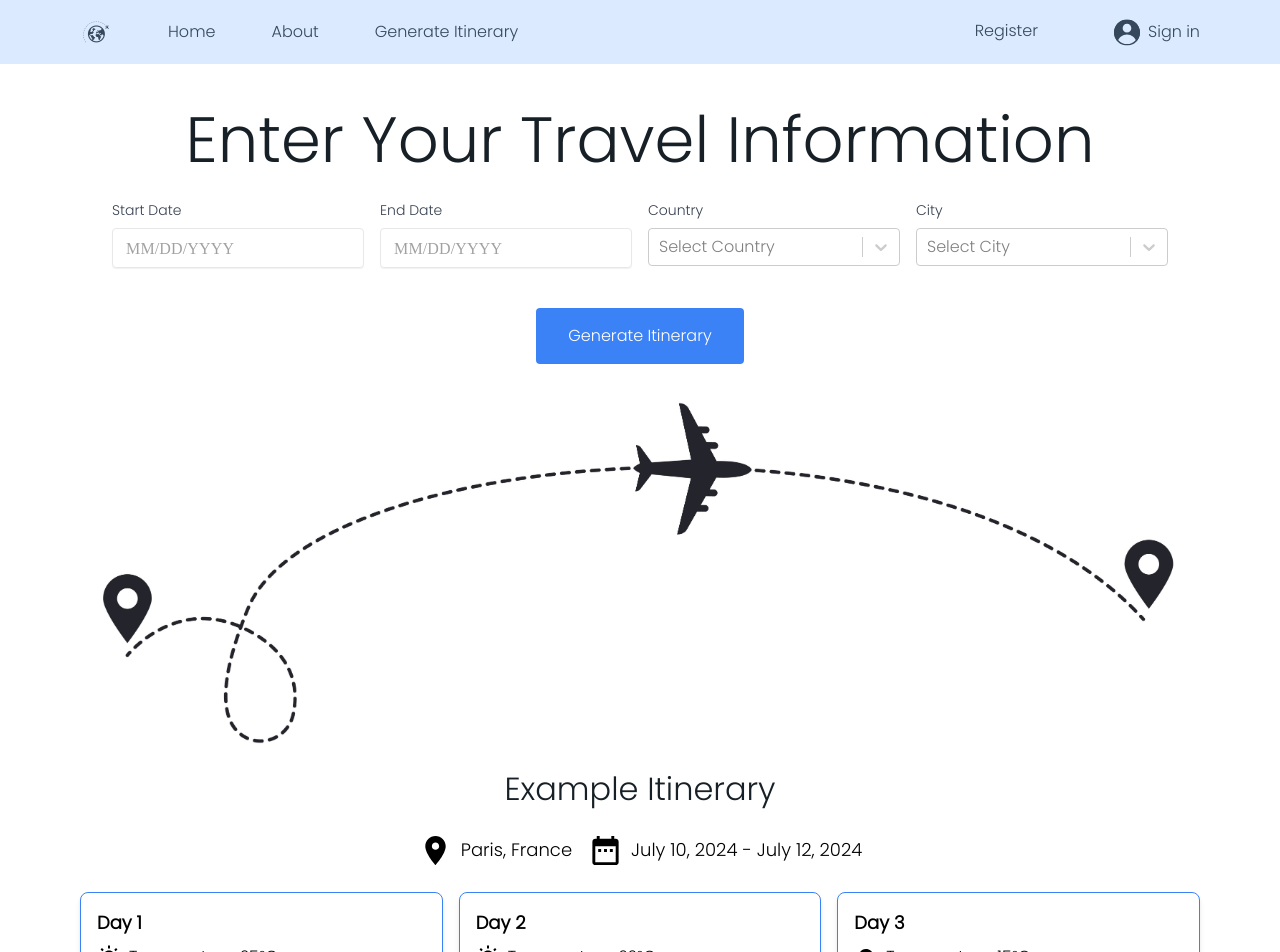
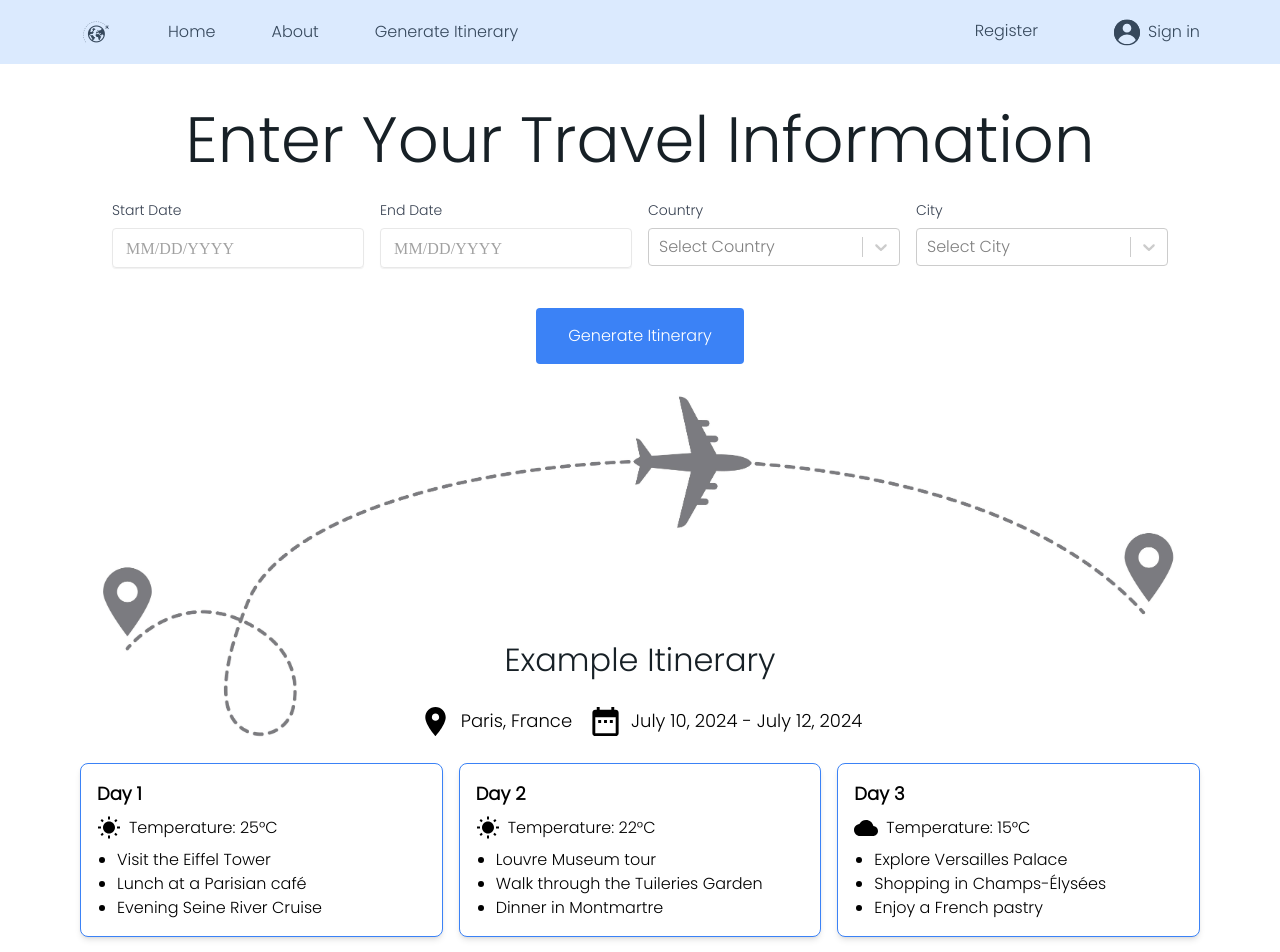
Before and after one commit to BojanaMarojevikj/travel-master, a Next.js app: page /generate-itinerary in a window 1280 px wide. Shown: the top 952 px of the page. Built offline with nearby package versions, Linux system fonts and the light colour scheme; no server answers.

Commit message:
changed image position and opacity

```diff
--- a/app/generate-itinerary/components/TravelForm.tsx
+++ b/app/generate-itinerary/components/TravelForm.tsx
@@ -234,13 +234,15 @@ export default function TravelForm() {
         </div>
       )}
 
-    <div>
-        <Image src={airplaneTravelImage} alt="Airplane"/>
-    </div>
+      <div>
+        <div>
+          <Image src={airplaneTravelImage} alt="Airplane" className="opacity-60" />
+        </div>
 
-    <div className="relative z-10">
-        <ExampleCards />
-    </div>
+        <div className="relative z-10 mt-[-100px]">
+          <ExampleCards />
+        </div>
+      </div>
     </div>
   );
 }
```
Also changed, not shown: public/assets/airplane-travel.jpg.
